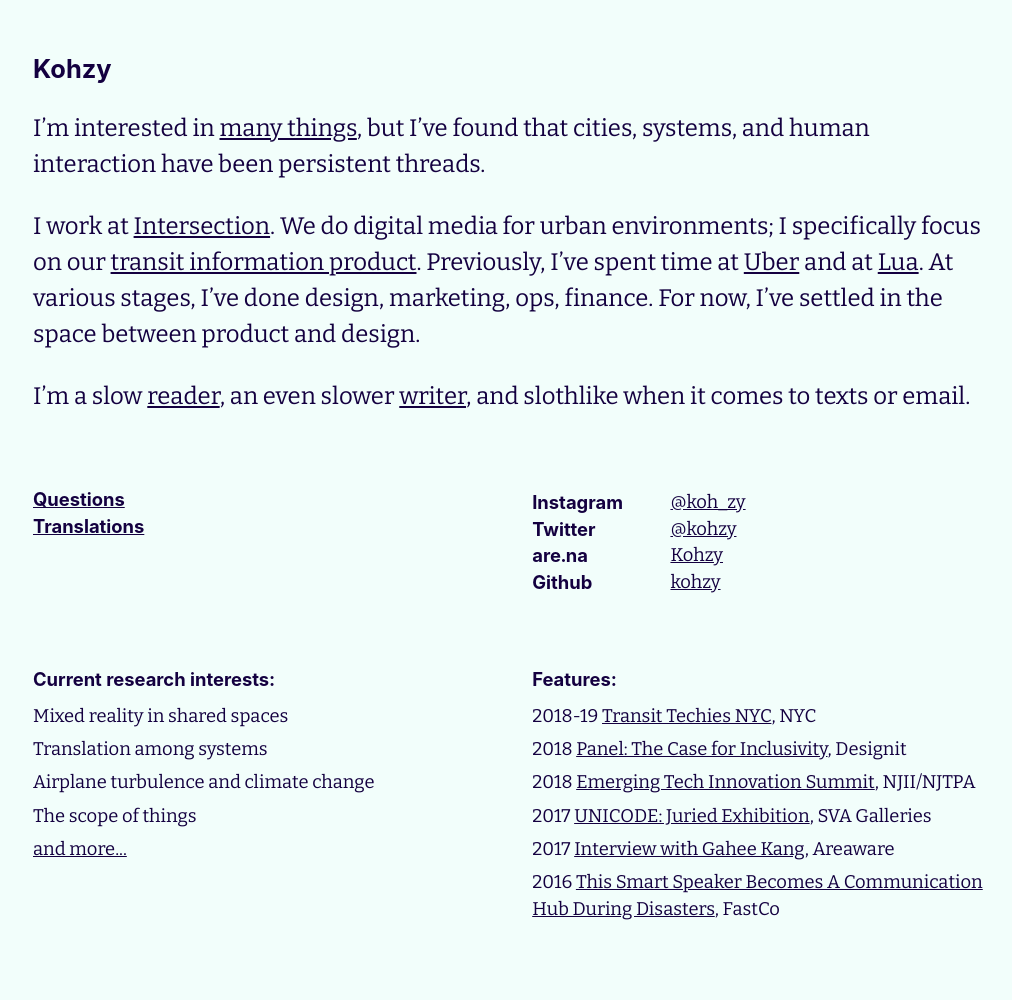
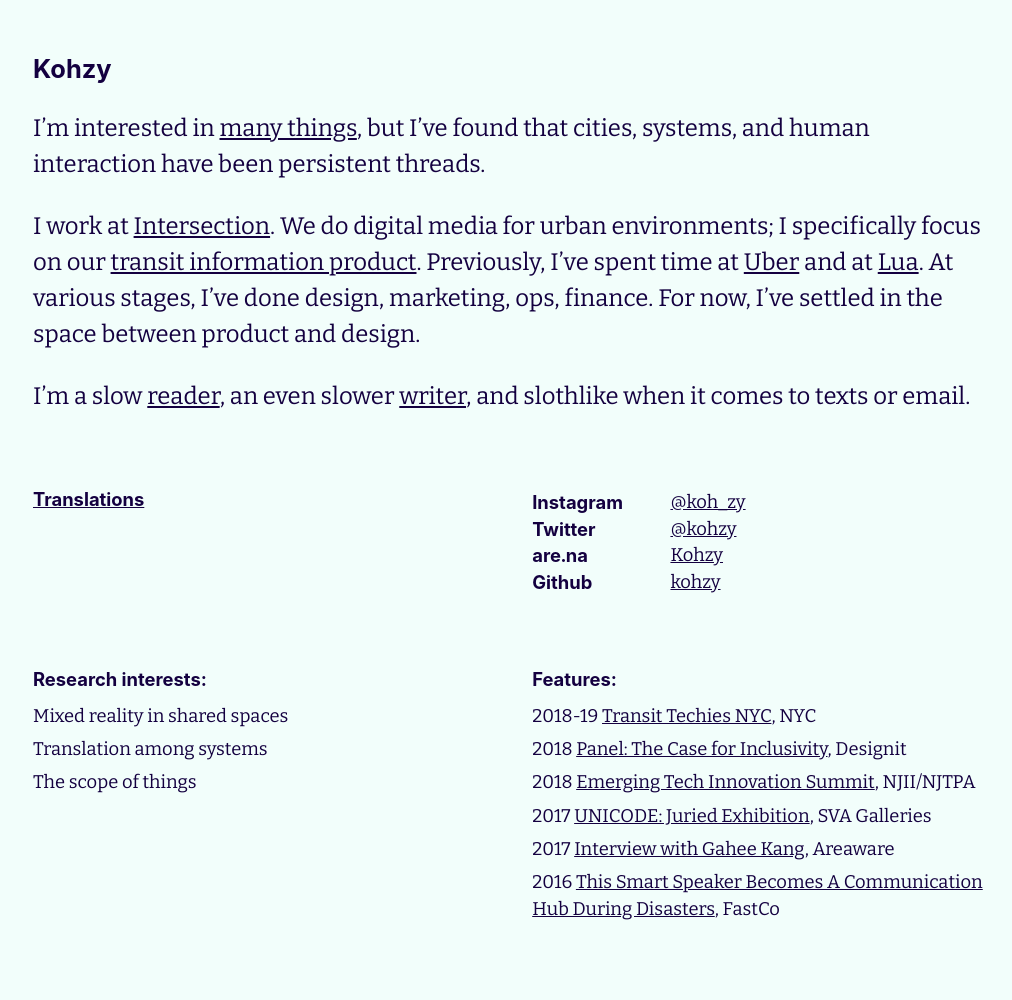
Before and after one commit to kohzy/personalsite, a Gatsby site: page / in a window 1280 px wide. Shown: the top 1000 px of the page, without its empty margins (127-1139 px from the left). Built offline with nearby package versions, Linux system fonts and the light colour scheme; Gatsby itself is replaced by a stand-in of ours.

Commit message:
Update index.js

```diff
--- a/src/pages/index.js
+++ b/src/pages/index.js
@@ -24,7 +24,6 @@ const IndexPage = () => (
       <div className="flex-grid-half">
         <div className="col">
           <ul className="secondary-nav">
-            <li><h4><a href="https://docs.google.com/document/d/18PWPhkJfq7Y-BbmgPNiEH2359H1xxxG0jB6SOq34Sx4/edit?usp=sharing" target="_blank" rel="noopener noreferrer">Questions</a></h4></li>
             <li><h4><Link to="/translations">Translations</Link></h4></li>
           </ul>
         </div>
@@ -57,13 +56,11 @@ const IndexPage = () => (
     <section>
       <div className="flex-grid-half">
         <div className="col">
-          <h4>Current research interests:</h4>
+          <h4>Research interests:</h4>
           <ul>
             <li>Mixed reality in shared spaces</li>
             <li>Translation among systems</li>
-            <li>Airplane turbulence and climate change</li>
             <li>The scope of things</li>
-            <li><a href="https://docs.google.com/document/d/18PWPhkJfq7Y-BbmgPNiEH2359H1xxxG0jB6SOq34Sx4/edit?usp=sharing" target="_blank" rel="noopener noreferrer">and more...</a></li>
           </ul>
         </div>
         <div className="col press">
```
